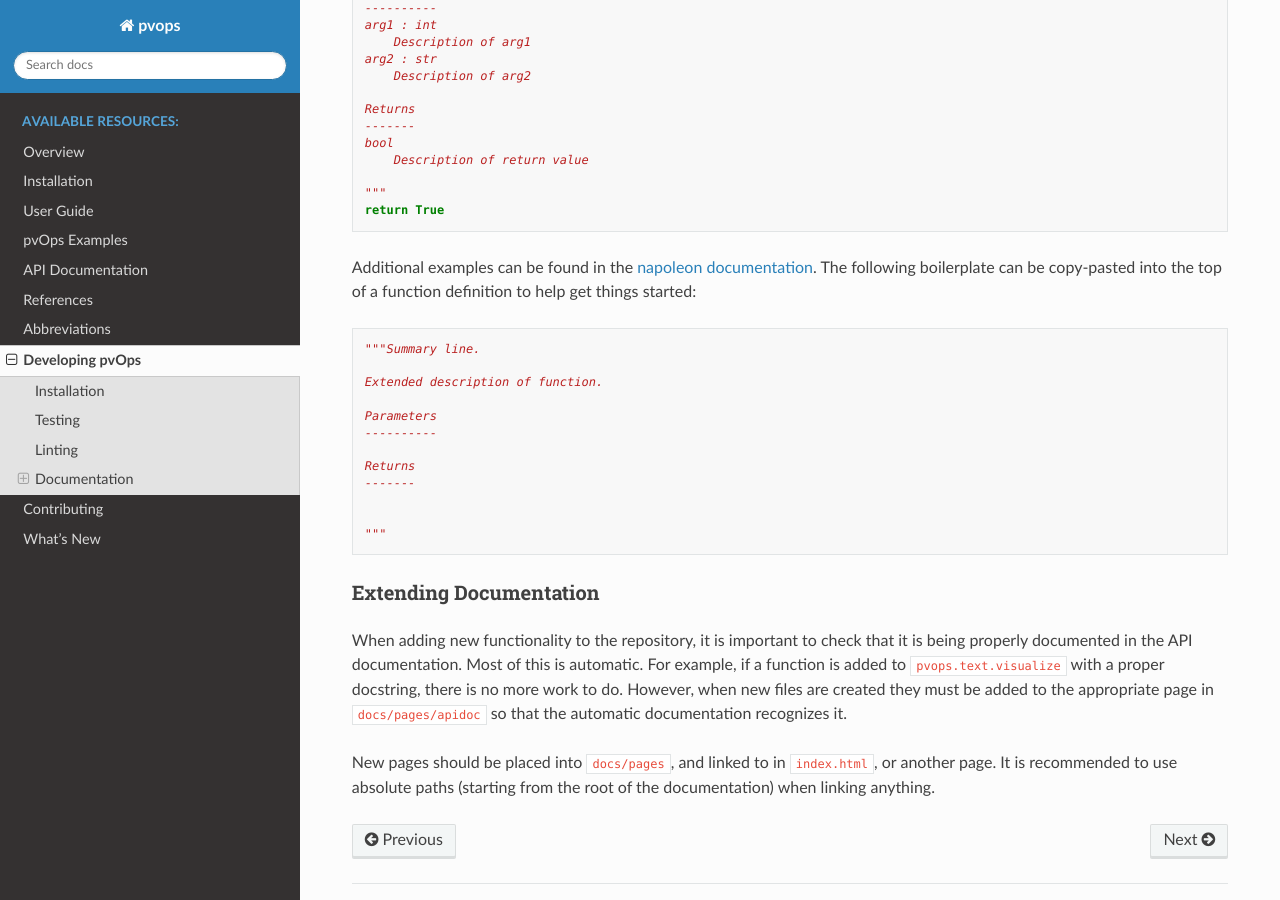
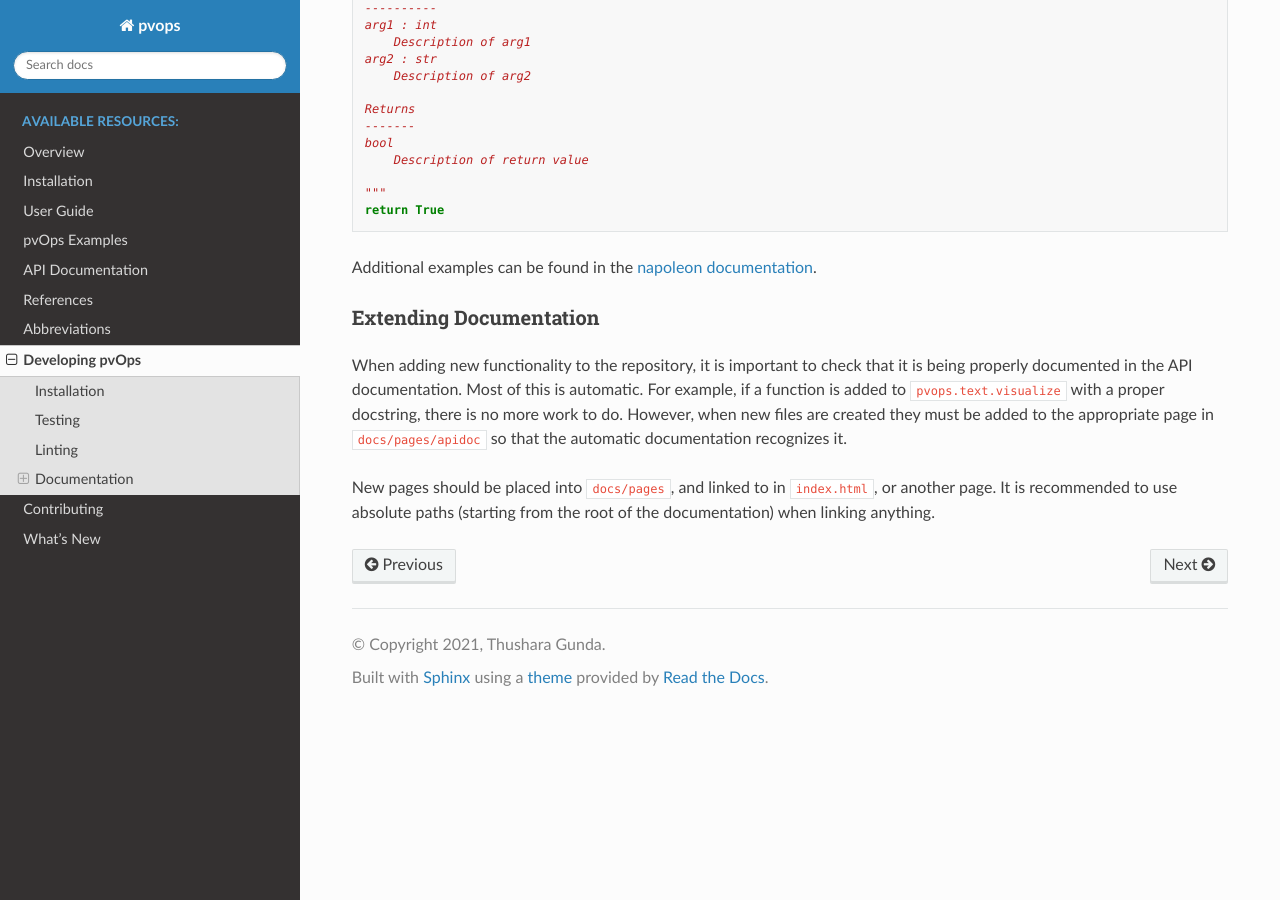
Before and after one commit to sandialabs/pvOps, a Sphinx documentation site: the page built from docs/pages/development.rst, in a window 1280 px wide and 900 px high, scrolled down 1332 px. Built offline with Sphinx 7.4.7 and the Read the Docs theme 2.0.0, drawn with Linux system fonts in a browser that asks for light colours; pages that are not in the unit, such as notebooks, are missing from menus.

Commit message:
Remove boilerplate info (not useful)

```diff
--- a/docs/pages/development.rst
+++ b/docs/pages/development.rst
@@ -73,21 +73,6 @@ to be parsed and displayed correctly. For an example of what this should look li
 
 Additional examples can be found in the
 `napoleon documentation <https://sphinxcontrib-napoleon.readthedocs.io/en/latest/example_numpy.html>`_.
-The following boilerplate can be copy-pasted into the top of a function definition
-to help get things started::
-
-    """Summary line.
-
-    Extended description of function.
-
-    Parameters
-    ----------
-
-    Returns
-    -------
-
-
-    """
 
 Extending Documentation
 ^^^^^^^^^^^^^^^^^^^^^^^
```
